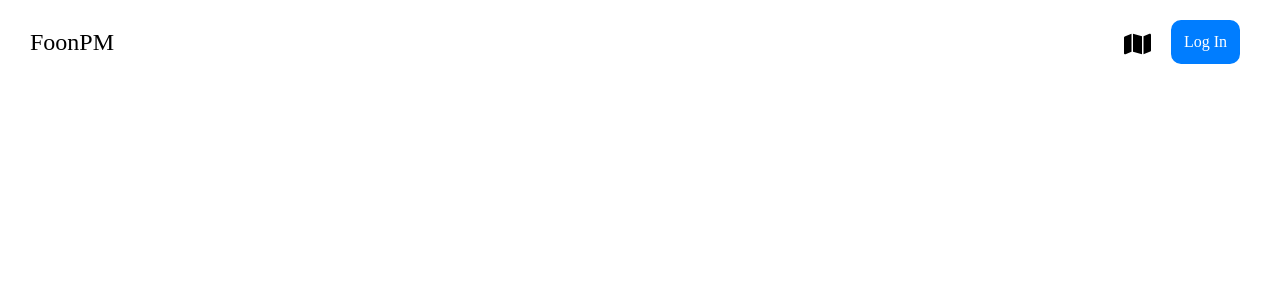
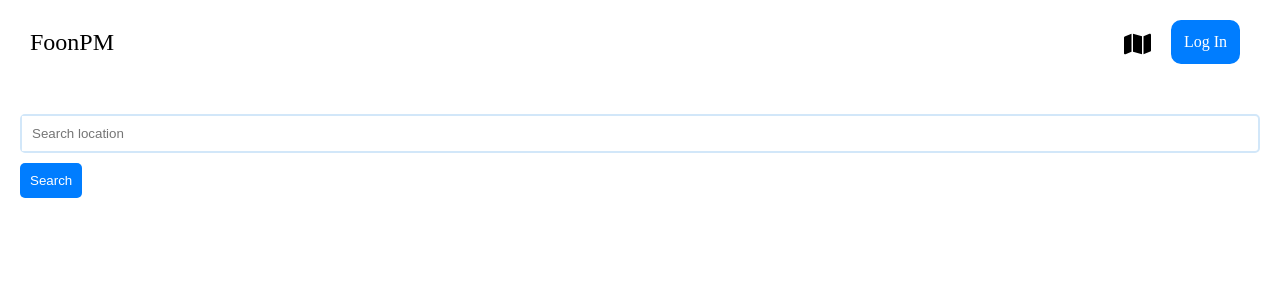
Before and after one commit to captainArchan/devTool, a Vue app in the folder frontend/: page /location in a window 1280 px wide. Before the commit this address had no page. Shown: the top 300 px of the page. Built offline with nearby package versions, Linux system fonts and the light colour scheme.

Commit message:
search location

```diff
--- a/frontend/src/components/Sidebar.vue
+++ b/frontend/src/components/Sidebar.vue
@@ -4,10 +4,12 @@
       <li>FoonPM</li>
     </div>
     <ul>
-      <li class="icon"><font-awesome-icon icon="map" /></li>
-      <router-link to="/login" class="button-link"
-        ><li class="button">Log In</li></router-link
-      >
+      <router-link to="/location" class="button-link">
+        <li class="icon"><font-awesome-icon icon="map" /></li>
+      </router-link>
+      <router-link to="/login" class="button-link">
+        <li class="button">Log In</li>
+    </router-link>
     </ul>
   </div>
 </template>
--- a/frontend/src/router/index.js
+++ b/frontend/src/router/index.js
@@ -12,7 +12,12 @@ const router = createRouter({
       path: '/register',
       name: 'register',
       component: () => import('../views/Register.vue')
-    }
+    },
+    {
+      path: '/location',
+      name: 'location',
+      component: () => import('../views/SearchLocation.vue')
+    },
   ]
 })
 
--- /dev/null
+++ b/frontend/src/views/SearchLocation.vue
@@ -0,0 +1,49 @@
+<template>
+  <div>
+    <div class="search">
+        <input
+          type="text"
+          placeholder="Search location"
+        />
+    </div>
+    <div class="submit">
+      <input type="submit" value="Search" />
+    </div>
+  </div>
+</template>
+
+<script>
+export default {};
+</script>
+
+<style >
+.search {
+  border: 2px solid #D2E7F9;
+  border-radius: 5px;
+  border-radius: 5px;
+}
+
+.search input[type="text"] {
+  border: 0px;
+  width: 67%;
+  padding: 10px 10px;
+}
+
+.submit input[type="submit"] {
+  border: 0px;
+  background: none;
+  background-color: #007DFF;
+  color: #fff;
+  padding: 10px;
+  margin-top: 10px;
+  border-radius: 5px;
+  cursor: pointer;
+}
+
+@media only screen and (min-width: 150px) and (max-width: 780px) {
+  .search {
+    width: 95%;
+    margin: 0 auto;
+  }
+}
+</style>
```
